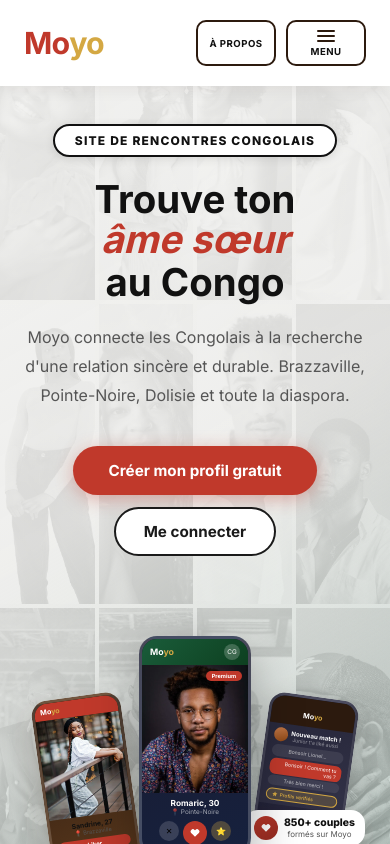
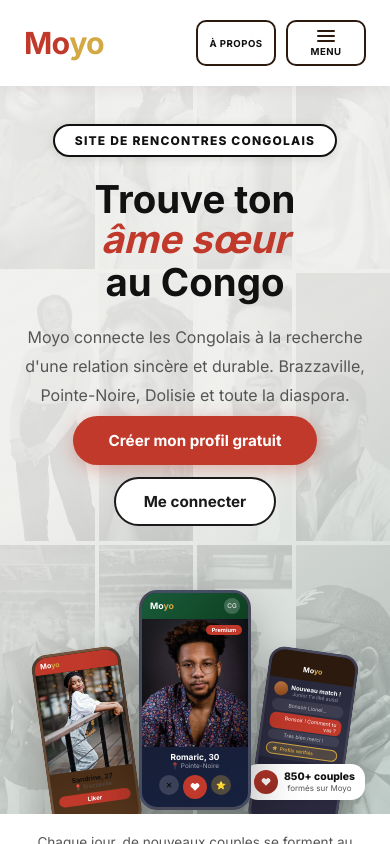
Before and after one commit to romeoguebo97-sys/Moyo-dating, a React (Vite) app: page / in a window 390 px wide. Shown: the top 844 px of the page. Built offline with nearby package versions, Linux system fonts and the light colour scheme.

Commit message:
Update App.tsx

```diff
--- a/src/App.tsx
+++ b/src/App.tsx
@@ -510,6 +510,17 @@ function StatCounter({ target, suffix, label, svg }: { target: number; suffix: s
   );
 }
 
+// Hook pour détecter la largeur d'écran
+function useWindowWidth() {
+  const [width, setWidth] = useState(typeof window !== "undefined" ? window.innerWidth : 768);
+  useEffect(() => {
+    const handler = () => setWidth(window.innerWidth);
+    window.addEventListener("resize", handler);
+    return () => window.removeEventListener("resize", handler);
+  }, []);
+  return width;
+}
+
 function Landing({ onNav }: { onNav: (p: string) => void }) {
   const NEW_FB = "https://www.facebook.com/share/1HssYavG19/?mibextid=wwXIfr";
   const svgFb = <svg width="20" height="20" viewBox="0 0 24 24" fill="currentColor"><path d="M24 12.073c0-6.627-5.373-12-12-12s-12 5.373-12 12c0 5.99 4.388 10.954 10.125 11.854v-8.385H7.078v-3.47h3.047V9.43c0-3.007 1.792-4.669 4.533-4.669 1.312 0 2.686.235 2.686.235v2.953H15.83c-1.491 0-1.956.925-1.956 1.874v2.25h3.328l-.532 3.47h-2.796v8.385C19.612 23.027 24 18.062 24 12.073z"/></svg>;
@@ -521,6 +532,7 @@ function Landing({ onNav }: { onNav: (p: string) => void }) {
   const [hoverRating, setHoverRating] = useState(0);
   const [ratingSubmitted, setRatingSubmitted] = useState(false);
   const [ratingComment, setRatingComment] = useState("");
+  const isMobile = useWindowWidth() < 768;
   const toggleSection = (s: string) => setOpenMenuSection(prev => prev === s ? null : s);
 
   const landingMenuSections = [
@@ -786,7 +798,7 @@ function Landing({ onNav }: { onNav: (p: string) => void }) {
         <div className="landing-hero" style={{ padding: "52px 24px 0", textAlign: "center", alignItems: "flex-end", position: "relative", zIndex: 2 }}>
 
           {/* ── Texte gauche ── */}
-          <div className="landing-hero-text fu1" style={{ paddingBottom: 52 }} id="hero-text-block">
+          <div className="landing-hero-text fu1" style={{ paddingBottom: isMobile ? 4 : 52 }} id="hero-text-block">
             <div style={{ display: "inline-block", background: G.blanc, border: `2px solid #111`, padding: "7px 20px", borderRadius: 50, fontSize: "0.75rem", fontWeight: 800, letterSpacing: "0.1em", textTransform: "uppercase", marginBottom: 22, color: "#111", boxShadow: "0 2px 10px rgba(0,0,0,0.1)" }}>
               Site de rencontres Congolais
             </div>
@@ -795,11 +807,11 @@ function Landing({ onNav }: { onNav: (p: string) => void }) {
               <span className="heart" style={{ color: G.rouge, fontStyle: "italic" }}>âme sœur</span>
               <br />au Congo
             </h1>
-            <p className="fu3" style={{ fontSize: "1rem", lineHeight: 1.8, color: "#555", marginBottom: 36, maxWidth: 440 }}>
+            <p className="fu3" style={{ fontSize: "1rem", lineHeight: 1.8, color: "#555", marginBottom: isMobile ? 6 : 36, maxWidth: 440 }}>
               Moyo connecte les Congolais à la recherche d'une relation sincère et durable.
               Brazzaville, Pointe-Noire, Dolisie et toute la diaspora.
             </p>
-            <div className="fu4 landing-hero-btns" style={{ display: "flex", gap: 12, justifyContent: "center", flexWrap: "wrap", marginBottom: 20 }}>
+            <div className="fu4 landing-hero-btns" style={{ display: "flex", gap: 12, justifyContent: "center", flexWrap: "wrap", marginBottom: isMobile ? 4 : 32 }}>
               <button className="btn-p" onClick={() => onNav("signup")} style={{ border: "none", borderRadius: 50, padding: "15px 36px", fontWeight: 700, fontSize: "0.95rem", background: G.rouge, color: G.blanc, boxShadow: "0 4px 18px rgba(192,57,43,0.35)", cursor: "pointer" }}>
                 Créer mon profil gratuit
               </button>
@@ -3370,7 +3382,11 @@ export default function App() {
       img, video { filter: invert(100%) hue-rotate(180deg) !important; }
       .no-invert { filter: invert(100%) hue-rotate(180deg) !important; }
       [style*="background: #C0392B"], [style*="background: rgb(192, 57, 43)"],
-      [style*="background-color: #C0392B"] { filter: invert(100%) hue-rotate(180deg) !important; }
+      [style*="background-color: #C0392B"], [style*="background: linear-gradient(135deg, rgb(192"],
+      [style*="color: #C0392B"], [style*="color: rgb(192, 57, 43)"],
+      [style*="stroke: #C0392B"], [style*="fill: #C0392B"] {
+        filter: invert(100%) hue-rotate(180deg) !important;
+      }
     `}</style>}
     <AppShell tab={tab} setTab={(t) => {
       setTab(t);
```
